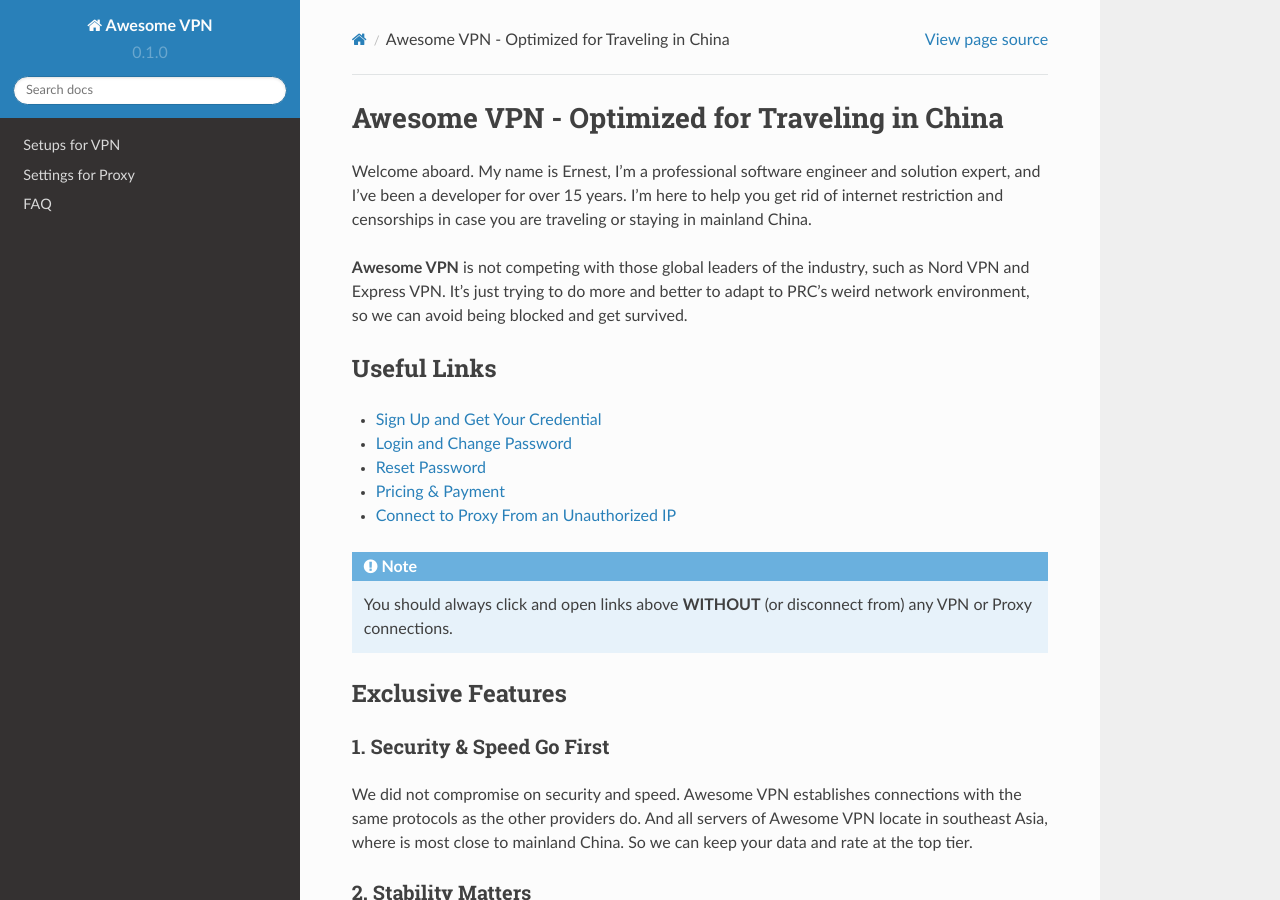
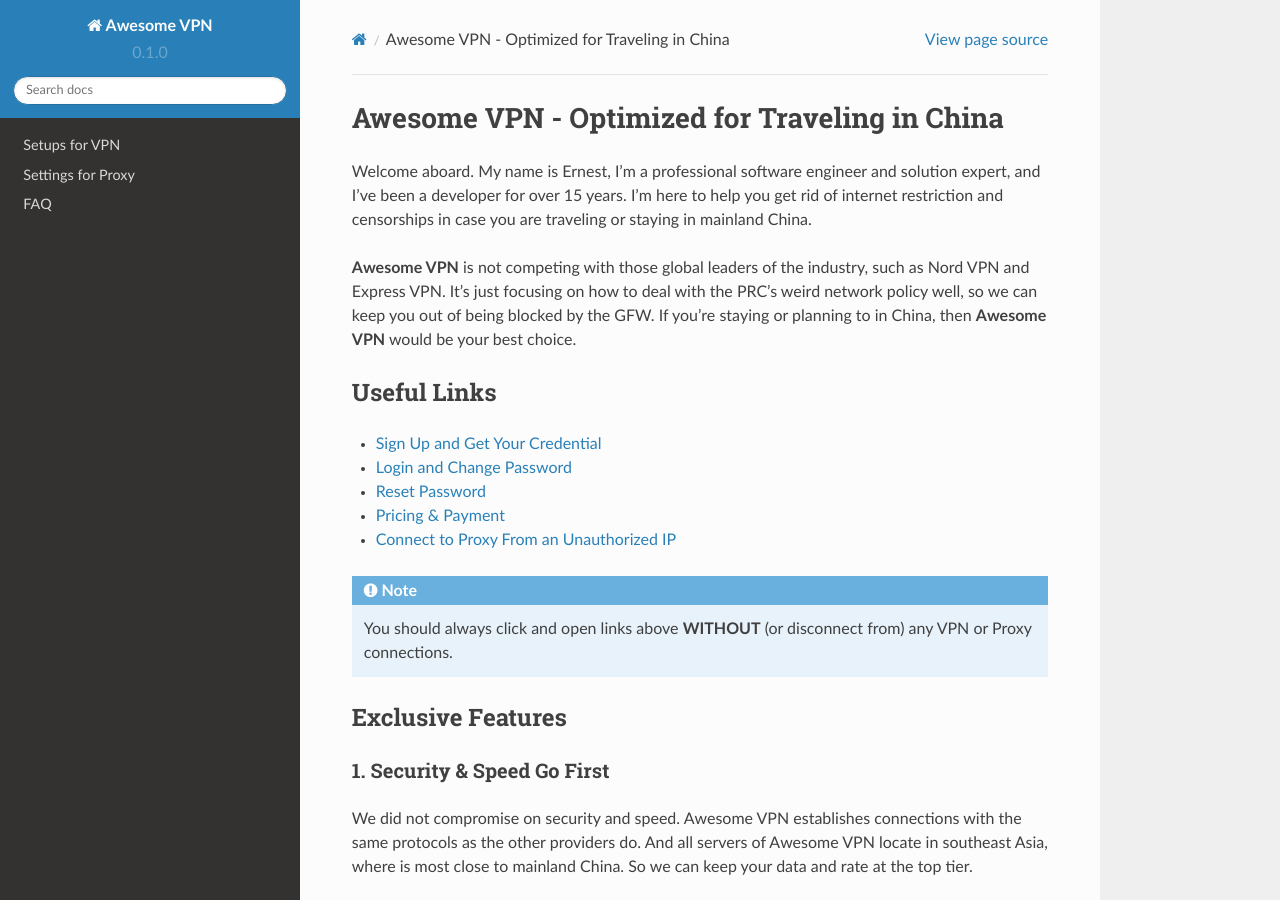
Before and after one commit to orezm/avc, a Sphinx documentation site: the page built from docs/source/index.rst, in a window 1280 px wide and 900 px high. Built offline with Sphinx 7.4.7 and the Read the Docs theme 2.0.0, drawn with Linux system fonts in a browser that asks for light colours.

Commit message:
Update index.rst

```diff
--- a/docs/source/index.rst
+++ b/docs/source/index.rst
@@ -3,7 +3,7 @@
 
 Welcome aboard. My name is Ernest, I’m a professional software engineer and solution expert, and I’ve been a developer for over 15 years. I’m here to help you get rid of internet restriction and censorships in case you are traveling or staying in mainland China.
 
-**Awesome VPN** is not competing with those global leaders of the industry, such as Nord VPN and Express VPN. It's just trying to do more and better to adapt to PRC’s weird network environment, so we can avoid being blocked and get survived.
+**Awesome VPN** is not competing with those global leaders of the industry, such as Nord VPN and Express VPN. It's just focusing on how to deal with the PRC’s weird network policy well, so we can keep you out of being blocked by the GFW. If you're staying or planning to in China, then **Awesome VPN** would be your best choice.
 
 Useful Links
 ------------
```
